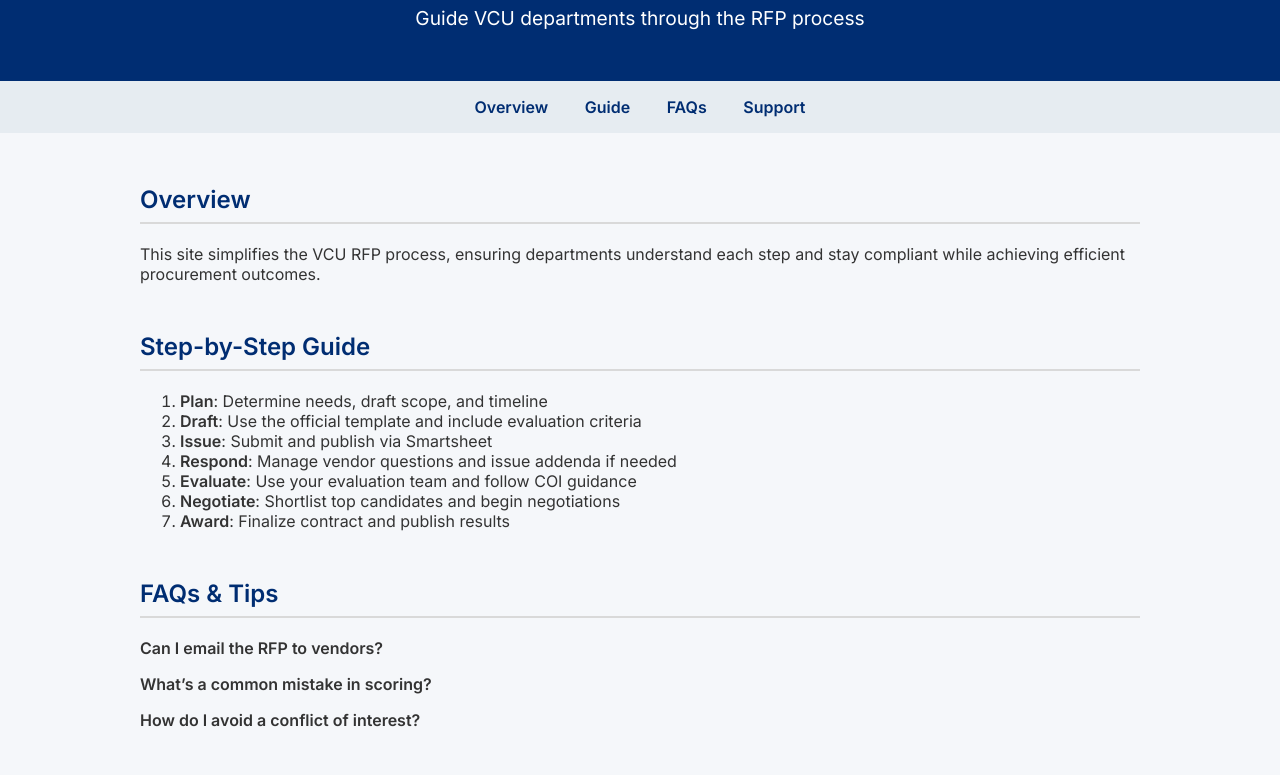
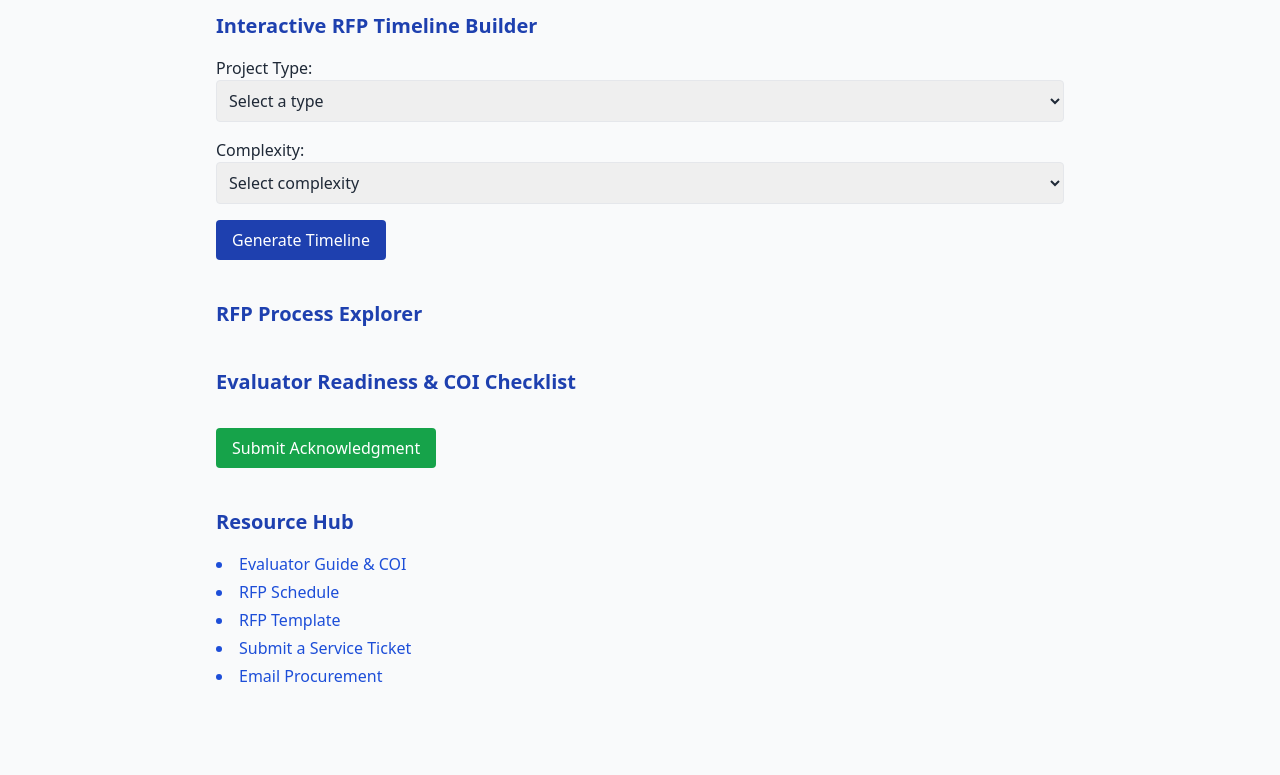
Before and after one commit to Baugustgithub/RFP, a plain HTML site: page index.html in a window 1280 px wide. Shown: the part 108-883 px from the top of the page. After the commit the page ends 820 px from the top, so only its background shows below. Drawn offline with nearby package versions, Linux system fonts and the light colour scheme.

Commit message:
Update index.html

```diff
--- a/index.html
+++ b/index.html
@@ -4,127 +4,73 @@
   <meta charset="UTF-8" />
   <meta name="viewport" content="width=device-width, initial-scale=1.0"/>
   <title>VCU RFP Navigator</title>
+  <script src="https://cdn.tailwindcss.com"></script>
   <link href="https://fonts.googleapis.com/css2?family=Inter:wght@400;600&display=swap" rel="stylesheet">
-  <style>
-    body {
-      font-family: 'Inter', sans-serif;
-      margin: 0;
-      background: #f5f7fa;
-      color: #333;
-    }
-    header {
-      background: #002d72;
-      color: white;
-      padding: 2rem;
-      text-align: center;
-    }
-    header .subtitle {
-      font-weight: 300;
-      font-size: 1.2rem;
-    }
-    nav {
-      background: #e6ecf1;
-      padding: 1rem;
-      text-align: center;
-    }
-    nav a {
-      margin: 0 1rem;
-      color: #002d72;
-      text-decoration: none;
-      font-weight: 600;
-    }
-    main {
-      max-width: 1000px;
-      margin: auto;
-      padding: 2rem;
-    }
-    section {
-      margin-bottom: 3rem;
-    }
-    h2 {
-      color: #002d72;
-      border-bottom: 2px solid #d9d9d9;
-      padding-bottom: 0.5rem;
-    }
-    .faq-item {
-      margin: 1rem 0;
-    }
-    .faq-question {
-      cursor: pointer;
-      font-weight: bold;
-      margin-bottom: 0.3rem;
-    }
-    .faq-answer {
-      display: none;
-      padding-left: 1rem;
-    }
-    footer {
-      background: #002d72;
-      color: white;
-      text-align: center;
-      padding: 1rem;
-    }
-  </style>
 </head>
-<body>
+<body class="bg-gray-50 text-gray-800 font-inter">
+  <div class="max-w-4xl mx-auto p-6 space-y-10">
+    <header class="text-center">
+      <h1 class="text-3xl font-bold text-blue-900">VCU RFP Navigator</h1>
+      <p class="text-sm text-gray-600">Interactive guide through the VCU RFP process</p>
+    </header>
 
-  <header>
-    <h1>VCU RFP Navigator</h1>
-    <p class="subtitle">Guide VCU departments through the RFP process</p>
-  </header>
-
-  <nav>
-    <a href="#overview">Overview</a>
-    <a href="#guide">Guide</a>
-    <a href="#faqs">FAQs</a>
-    <a href="#contact">Support</a>
-  </nav>
-
-  <main>
-    <section id="overview">
-      <h2>Overview</h2>
-      <p>This site simplifies the VCU RFP process, ensuring departments understand each step and stay compliant while achieving efficient procurement outcomes.</p>
-    </section>
-
-    <section id="guide">
-      <h2>Step-by-Step Guide</h2>
-      <ol>
-        <li><strong>Plan</strong>: Determine needs, draft scope, and timeline</li>
-        <li><strong>Draft</strong>: Use the official template and include evaluation criteria</li>
-        <li><strong>Issue</strong>: Submit and publish via Smartsheet</li>
-        <li><strong>Respond</strong>: Manage vendor questions and issue addenda if needed</li>
-        <li><strong>Evaluate</strong>: Use your evaluation team and follow COI guidance</li>
-        <li><strong>Negotiate</strong>: Shortlist top candidates and begin negotiations</li>
-        <li><strong>Award</strong>: Finalize contract and publish results</li>
-      </ol>
-    </section>
-
-    <section id="faqs">
-      <h2>FAQs & Tips</h2>
-      <div class="faq-item">
-        <div class="faq-question">Can I email the RFP to vendors?</div>
-        <div class="faq-answer">No, Smartsheet is the only accepted method of submission and distribution.</div>
-      </div>
-      <div class="faq-item">
-        <div class="faq-question">What’s a common mistake in scoring?</div>
-        <div class="faq-answer">Scoring without reading the full proposal or giving a 0 score when information is unclear but not absent.</div>
-      </div>
-      <div class="faq-item">
-        <div class="faq-question">How do I avoid a conflict of interest?</div>
-        <div class="faq-answer">Review and sign the COI certification, and disclose any potential affiliations with Offerors immediately.</div>
+    <!-- Timeline Builder -->
+    <section>
+      <h2 class="text-xl font-semibold text-blue-800 mb-4">Interactive RFP Timeline Builder</h2>
+      <div class="space-y-4">
+        <div>
+          <label class="block font-medium">Project Type:</label>
+          <select id="projectType" class="border rounded p-2 w-full">
+            <option value="">Select a type</option>
+            <option>IT</option>
+            <option>Services</option>
+            <option>Research/Scientific</option>
+            <option>Facilities Related</option>
+            <option>Hospitality</option>
+          </select>
+        </div>
+        <div>
+          <label class="block font-medium">Complexity:</label>
+          <select id="complexity" class="border rounded p-2 w-full">
+            <option value="">Select complexity</option>
+            <option value="low">Simple</option>
+            <option value="medium">Moderate</option>
+            <option value="high">Complex</option>
+          </select>
+        </div>
+        <button onclick="generateTimeline()" class="px-4 py-2 bg-blue-800 text-white rounded">Generate Timeline</button>
+        <div id="timelineOutput" class="mt-4"></div>
       </div>
     </section>
 
-    <section id="contact">
-      <h2>Contact & Support</h2>
-      <p>Need help? Contact Procurement Services at VCU. If you’re on an Evaluation Committee, follow the Evaluator Guide and comply with all COI requirements to ensure transparency.</p>
+    <!-- Process Explorer -->
+    <section>
+      <h2 class="text-xl font-semibold text-blue-800 mb-4">RFP Process Explorer</h2>
+      <div id="processAccordion" class="space-y-2"></div>
     </section>
-  </main>
 
-  <footer>
-    <p>&copy; 2025 Virginia Commonwealth University - Procurement Services</p>
-  </footer>
+    <!-- COI Checklist -->
+    <section>
+      <h2 class="text-xl font-semibold text-blue-800 mb-4">Evaluator Readiness & COI Checklist</h2>
+      <form id="coiChecklist" class="space-y-2">
+        <!-- populated by JS -->
+      </form>
+      <button onclick="reviewCOI()" class="mt-4 px-4 py-2 bg-green-600 text-white rounded">Submit Acknowledgment</button>
+      <div id="coiResults" class="mt-4 text-sm text-green-700"></div>
+    </section>
 
+    <!-- Resource Hub -->
+    <section>
+      <h2 class="text-xl font-semibold text-blue-800 mb-4">Resource Hub</h2>
+      <ul class="list-disc list-inside space-y-1 text-blue-700">
+        <li><a href="#" target="_blank">Evaluator Guide & COI</a></li>
+        <li><a href="#" target="_blank">RFP Schedule</a></li>
+        <li><a href="#" target="_blank">RFP Template</a></li>
+        <li><a href="https://vcu-amc.ivanticloud.com/" target="_blank">Submit a Service Ticket</a></li>
+        <li><a href="mailto:purchasing@vcu.edu">Email Procurement</a></li>
+      </ul>
+    </section>
+  </div>
   <script src="script.js"></script>
 </body>
 </html>
```
